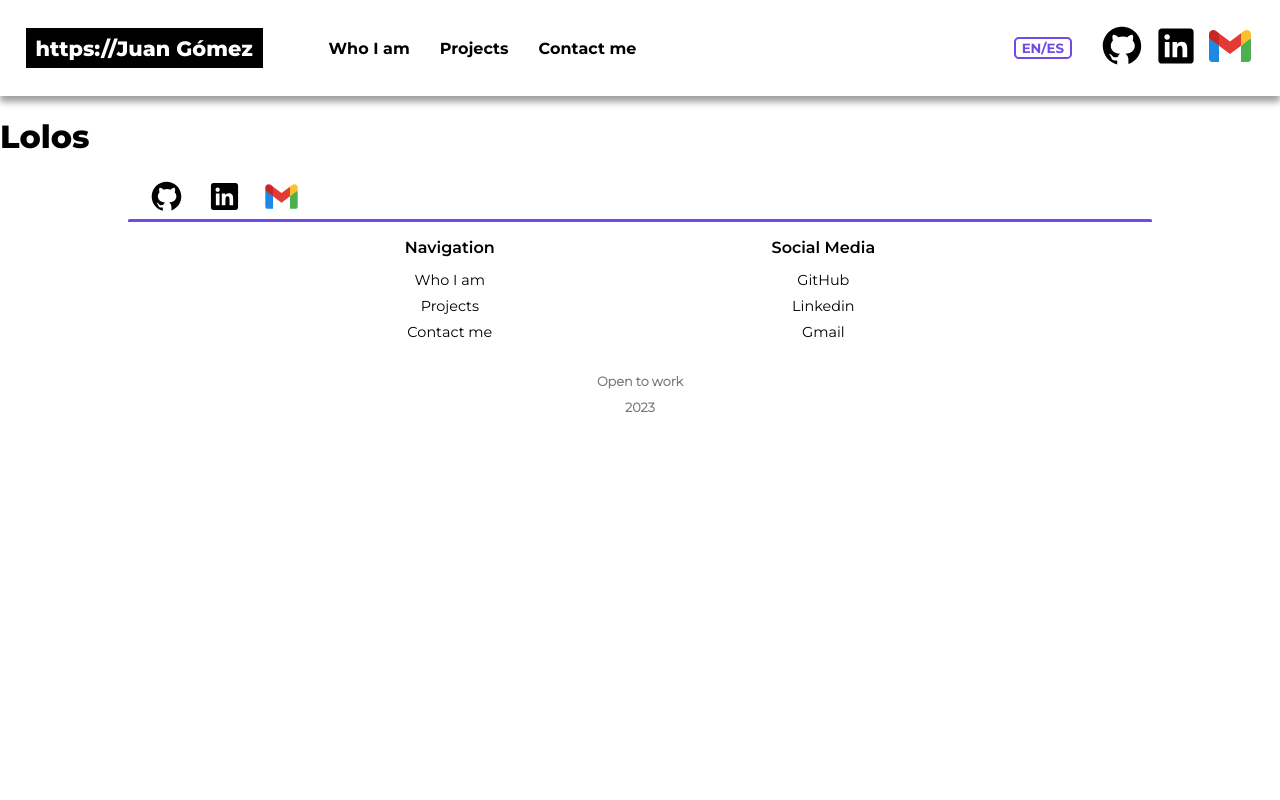
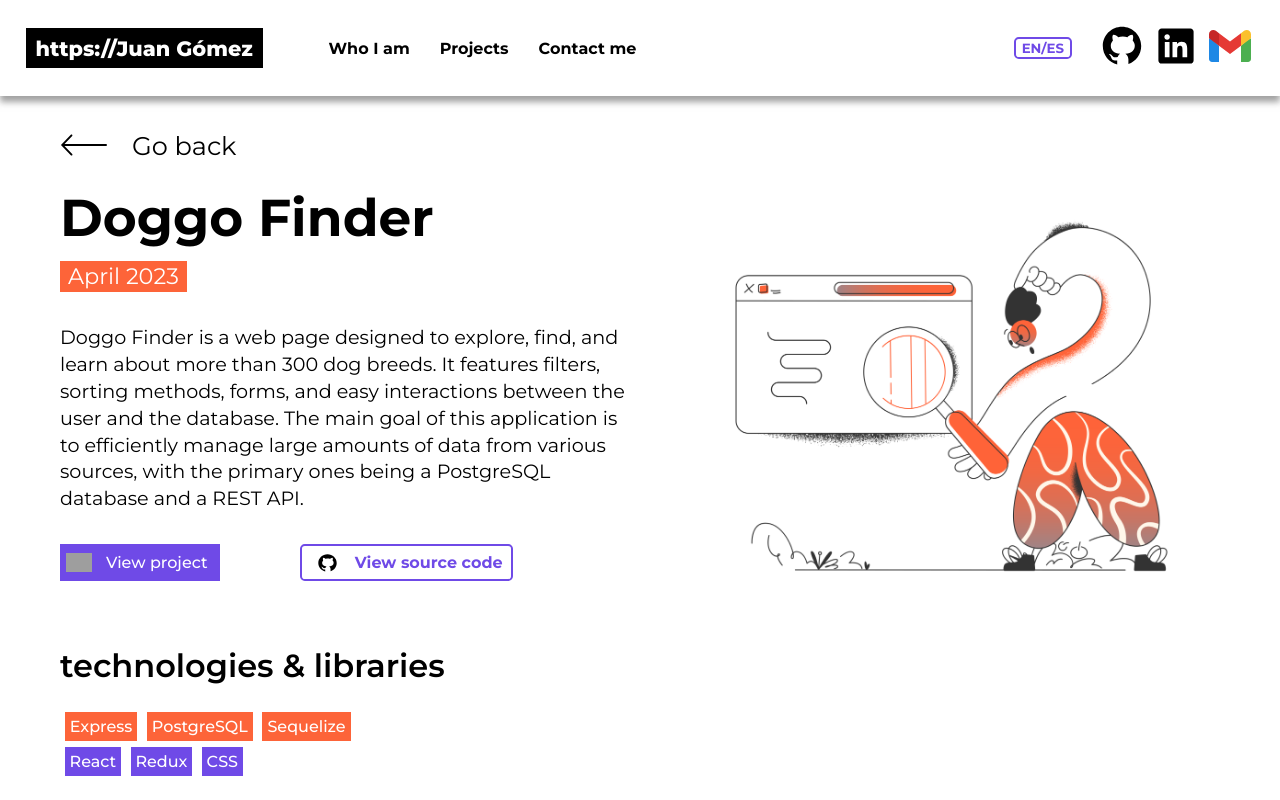
Before and after one commit to JPGomezCuervo/Portfolio-v2, a Vue app: page /projects/doggofinder in a window 1280 px wide. Shown: the top 800 px of the page. Built offline with nearby package versions, Linux system fonts and the light colour scheme; grey boxes are pictures that could not be loaded.

Commit message:
Restructure project details page and add grid layout

```diff
--- a/src/views/ProjectDetails.vue
+++ b/src/views/ProjectDetails.vue
@@ -1,10 +1,246 @@
 <script setup lang="ts">
+import Tags from '../components/Tags.vue';
+import arrow from "../assets/icons/icons8-arrow.svg";
+import image from "../assets/images/details/crayon-2069.png";
+import eye from "../assets/icons/icons8-eye-96.png";
+import github from "../assets/icons/github.svg";
+import whiteGithub from "../assets/icons/white-github.svg";
+import { selectLanguages } from '../store';
+import { useRoute } from "vue-router";
+import { ProjectsName } from "../store/index.types";
+import { ref } from "vue";
+
+const { goBack, viewProject, viewSourceCode } = selectLanguages().details.value;
+
+const params = useRoute().params.name as ProjectsName;
+
+const { date, deploy, description, name, sourceCode, technologies } = selectLanguages().details.value[params];
+
+const isHovered = ref(false);
+
+
 </script>
 
 <template>
-    <h1>Lolos</h1>
+    <div class="split">
+        <div class="navegation">
+            <img :src="arrow" alt="" />
+            <p>{{ goBack }}</p>
+        </div>
+        <div class="grid">
+            <div class="left">
 
+                <h2 class="subtitle">{{ name }}</h2>
+
+                <div class="background-date">
+                    <p>{{ date }}</p>
+                </div>
+
+                <p id="description">{{ description }}</p>
+
+                <div class="buttons-container">
+                    <div class="primary-button">
+                        <img :src="eye" alt="" />
+                        <button>{{ viewProject }}</button>
+                    </div>
+                    <button @mouseenter="isHovered = true" @mouseleave="isHovered = false" class="secondary-button">
+                        <img v-if="!isHovered" :src="github" />
+                        <img v-else :src="whiteGithub"/>
+                        {{ viewSourceCode }}
+                    </button>
+                </div>
+            </div>
+            <div class="right">
+                <img :src="image"/>
+            </div>
+
+            <div>
+                <h3 class="technologies-title">{{ technologies.title }}</h3>
+                <div class="tags">
+                    <Tags v-if="technologies.backEnd!.length > 0"
+                        kind="back"
+                        :tags="technologies.backEnd"
+                    />
+
+                    <Tags v-if="technologies.frontEnd!.length > 0"
+                        kind="front"
+                        :tags="technologies.frontEnd"
+                    />
+                </div>
+
+            </div>
+        </div>
+
+
+    </div>
 </template>
 
 <style lang="scss" scoped>
+@import "../style.scss";
+
+
+.split {
+    padding: 25px 0;
+    width: 100%;
+}
+
+.grid {
+    display: grid;
+    grid-template-columns: 1fr 1fr;
+    grid-auto-rows: auto;
+    max-width: 1440px;
+    gap: 10px;
+    padding: 0 60px;
+    margin: 0 auto;
+
+}
+
+.right {
+    height: 100%;
+    width: 100%;
+}
+
+.right img {
+    height: 100%;
+    width: 100%;
+    object-fit: contain;
+}
+
+.left {
+    display: flex;
+    flex-direction: column;
+    height: 100%;
+    width: 100%;
+}
+
+.left p {
+    font-family: "Montserrat-Regular";
+    font-size: 1.2rem;
+    text-align: left;
+    width: 100%;
+    margin: 0;
+    line-height: 1.4;
+}
+
+#description {
+    margin-bottom: 2rem;
+}
+
+.navegation {
+    display: flex;
+    // margin-bottom: 1.5rem;
+    cursor: pointer;
+    align-items: center;
+    padding: 0 60px;
+}
+
+.navegation p {
+    font-family: "Montserrat-Regular";
+    font-size: 1.6rem;
+    margin: auto 0;
+    margin-bottom: .5rem;
+}
+
+.navegation img {
+    transform: rotate(-180deg);
+    height: 3rem;
+    margin-right: 1.5rem;
+}
+
+.background-date {
+    width: fit-content;
+    padding-left: .5rem;
+    padding-right: .5rem;
+    background-color: #fd6439;
+    margin-bottom: 2rem;
+    margin-top: 2%;
+}
+.background-date p {
+    color: white;
+    width: fit-content;
+    font-size: 1.4rem;
+}
+
+.buttons-container {
+    display: flex;
+    // margin-top: 8%;
+}
+
+.primary-button {
+    cursor: pointer;
+    display: flex;
+    background-color: #6F4AE7;
+    width: fit-content;
+    margin-right: 5rem;
+    align-items: center;
+    padding: .5rem .4rem;
+}
+
+
+.primary-button:hover {
+    background-color: #5e35e4;
+}
+
+.primary-button:active {
+    background-color: #6F4AE7;
+}
+
+.primary-button img {
+    height: 1.2rem;
+    margin-right: .5rem;
+}
+.primary-button button {
+    background-color: transparent;
+    border: 0;
+    margin: auto auto;
+    font-family: "Montserrat-Medium";
+    color: white;
+    font-size: 1rem;
+}
+
+
+
+.secondary-button {
+    font-family: "Montserrat-Bold";
+    font-size: 1rem;
+    display: flex;
+    background-color: transparent;
+    border: 2px solid #6F4AE7;
+    color: #6F4AE7;
+    border-radius: .3rem;
+    padding-left: .5rem;
+    padding-right: .5rem;
+    align-items: center;
+    cursor: pointer;
+}
+
+.secondary-button:hover {
+    background-color: #6F4AE7;
+    color: white;
+}
+.secondary-button:active {
+    background-color:white;
+    color:#6F4AE7;
+}
+
+.secondary-button img {
+    height: 1.4rem;
+    margin: auto 0;
+    margin-right: 1rem;
+    margin-left: .4rem;
+}
+
+.tags {
+    display: flex;
+    flex-direction: column;
+    margin-top: 2rem;
+    gap: 1rem;
+}
+
+.technologies-title {
+    // margin-top: 2%;
+    text-align: left;
+    font-family: "Montserrat-SemiBold";
+    font-size: 2rem;
+}
 </style>
```
